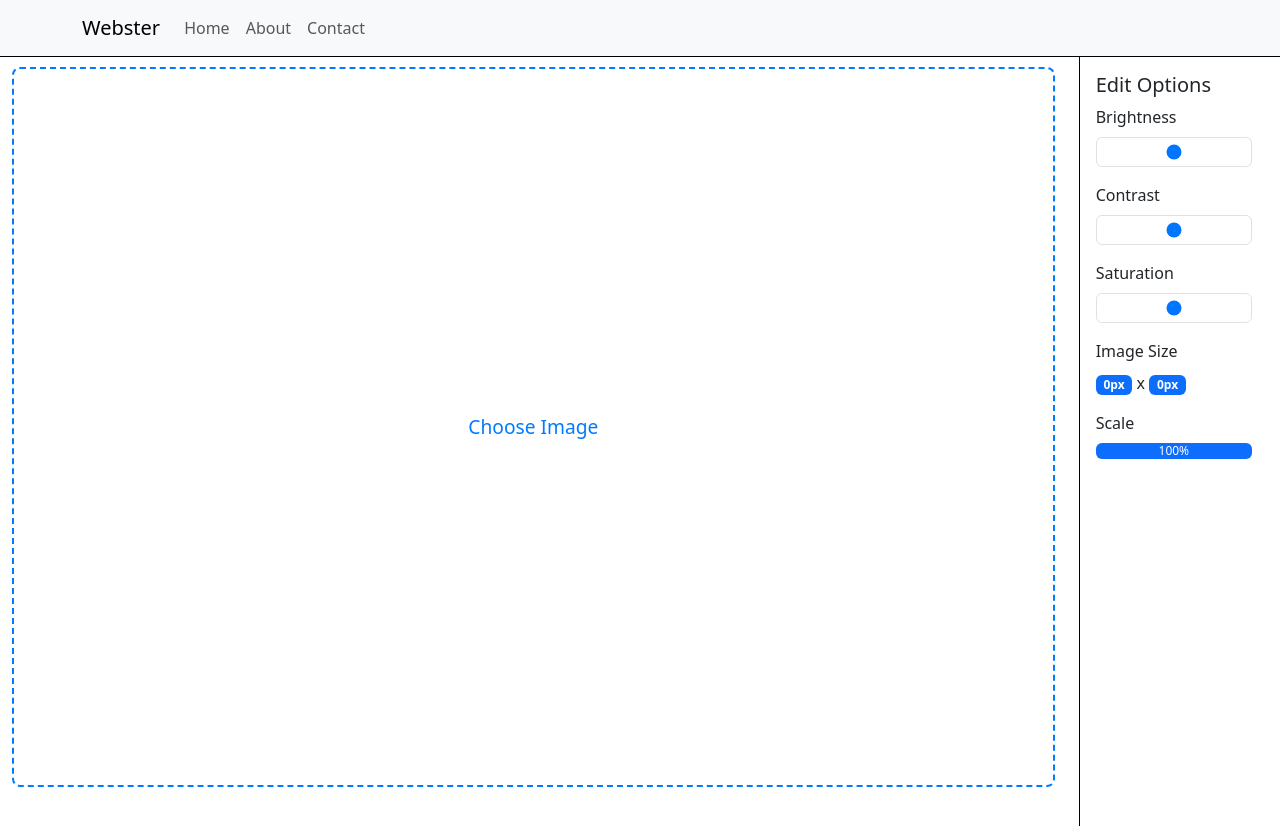
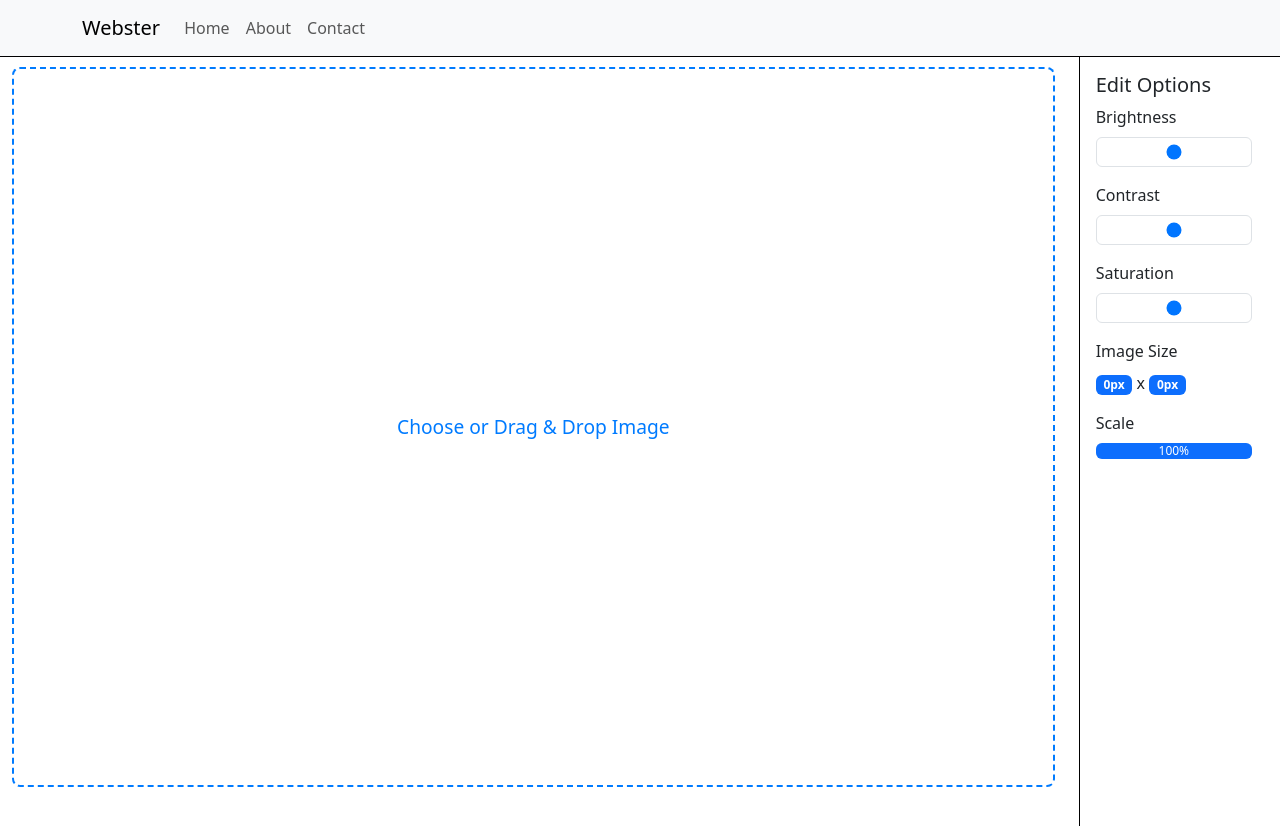
Before and after one commit to DanylNaranovych/webster, a React (Create React App) app in the folder frontend/: page / in a window 1280 px wide. Shown: the top 826 px of the page. Built offline with nearby package versions, Linux system fonts and the light colour scheme.

Commit message:
drug & drop done

```diff
--- a/frontend/package.json
+++ b/frontend/package.json
@@ -1,6 +1,6 @@
 {
   "name": "frontend",
-  "version": "0.1.0",
+  "version": "0.1.1",
   "private": true,
   "dependencies": {
     "@testing-library/jest-dom": "^5.17.0",
@@ -12,6 +12,7 @@
     "react": "^18.3.1",
     "react-bootstrap": "^2.10.2",
     "react-dom": "^18.3.1",
+    "react-dropzone": "^14.2.3",
     "react-easy-crop": "^5.0.7",
     "react-konva": "^18.2.10",
     "react-router-dom": "^6.23.1",
--- a/frontend/src/components/PhotoEditor.jsx
+++ b/frontend/src/components/PhotoEditor.jsx
@@ -1,4 +1,5 @@
-import React, { useState, useRef, useEffect } from 'react';
+import React, { useState, useRef, useEffect, useCallback } from 'react';
+import { useDropzone } from 'react-dropzone';
 import { Stage, Layer, Image as KonvaImage, Transformer } from 'react-konva';
 import styles from '../styles/PhotoEditor.module.css';
 
@@ -14,6 +15,22 @@ const PhotoEditor = ({ onImageSizeChange, onScaleChange }) => {
     const transformerRef = useRef(null);
     const imageRef = useRef(null);
     const stageRef = useRef(null);
+
+    const onDrop = useCallback((acceptedFiles) => {
+        const file = acceptedFiles[0];
+        const reader = new FileReader();
+        reader.onload = () => {
+            setImageSrc(reader.result);
+        };
+        reader.readAsDataURL(file);
+    }, []);
+
+    const { getRootProps, getInputProps, isDragActive } = useDropzone({
+        onDrop,
+        accept: {
+            'image/*': ['.jpeg', '.jpg', '.png'],
+        },
+    });
 
     const handleImageUpload = (event) => {
         const file = event.target.files[0];
@@ -93,9 +110,11 @@ const PhotoEditor = ({ onImageSizeChange, onScaleChange }) => {
 
     return (
         <div ref={containerRef} className={styles.photoEditor}>
+            <div {...getRootProps()} className={styles.dropzone}>
+                <input {...getInputProps()} />
                 {!imageSrc && (
                     <label htmlFor="imageInput" className={styles.imageInput}>
-                    Choose Image
+                        {isDragActive ? 'Drop the image here...' : 'Choose or Drag & Drop Image'}
                         <input
                             id="imageInput"
                             type="file"
@@ -105,6 +124,7 @@ const PhotoEditor = ({ onImageSizeChange, onScaleChange }) => {
                         />
                     </label>
                 )}
+            </div>
             <div className={styles.stageContainer}>
                 <Stage
                     width={stageSize.width}
```
Also changed, not shown: 2 other files (tests, documents, lock files or other folders). Lines whose indentation alone changed are shown as unchanged.
